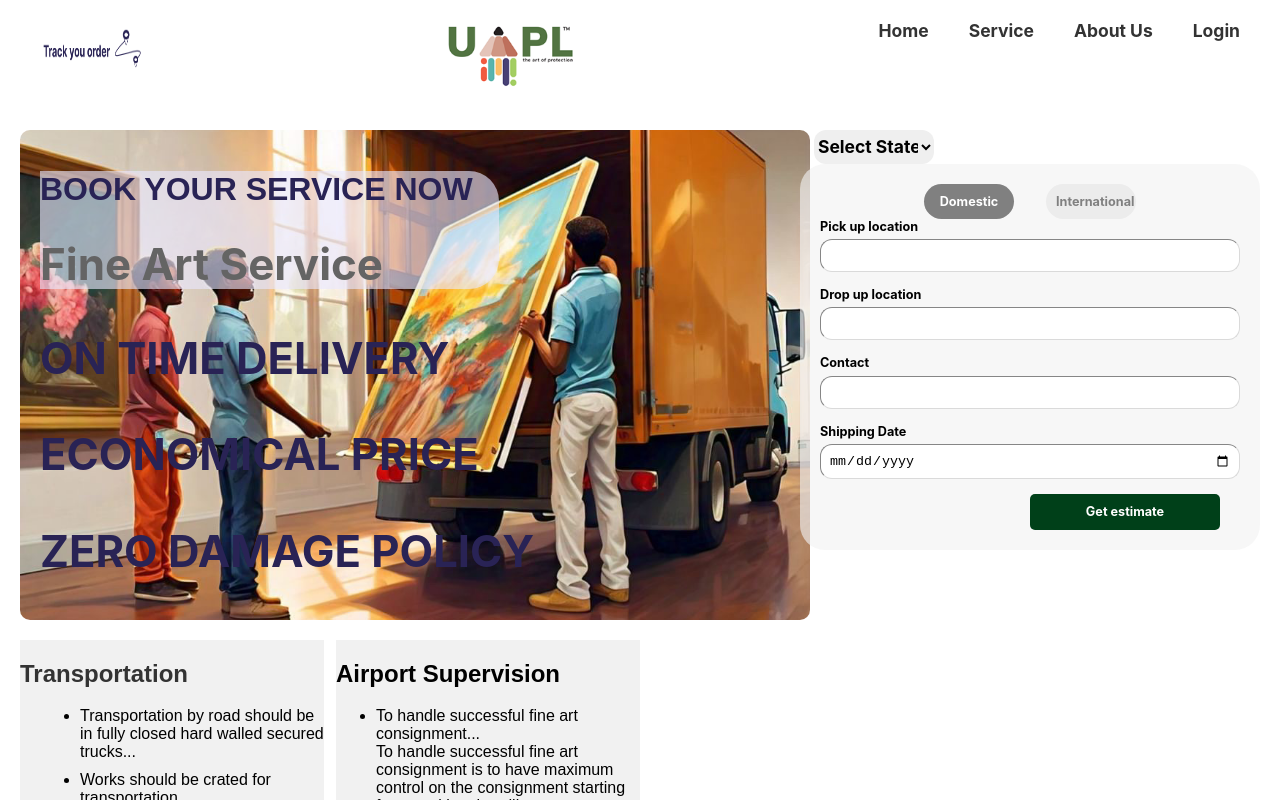
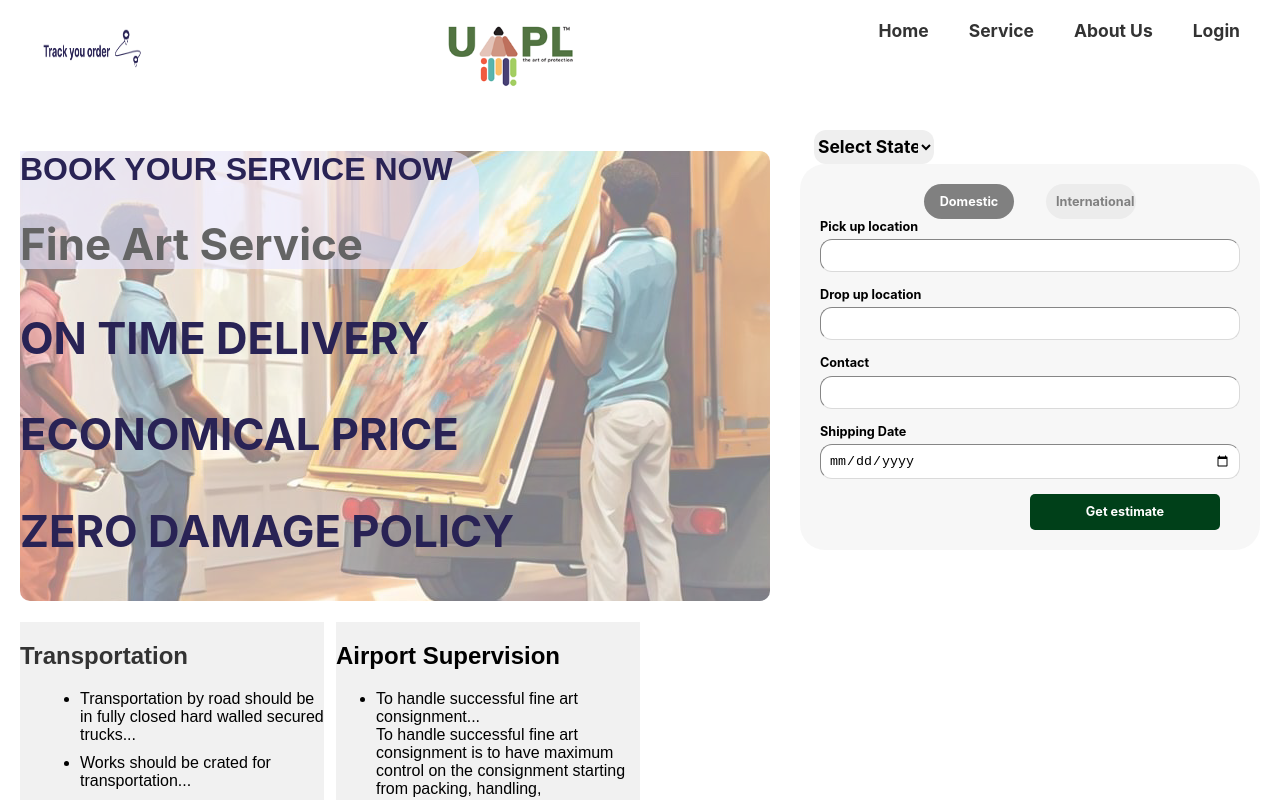
Before and after one commit to lakshmivenkateswara2356/artservices, a React (Create React App) app: page / in a window 1280 px wide. Shown: the top 800 px of the page. Built offline with nearby package versions, Linux system fonts and the light colour scheme.

Commit message:
commitopacity

```diff
--- a/src/components/Login/index.js
+++ b/src/components/Login/index.js
@@ -29,7 +29,7 @@ const LoginPage = () => {
           <label>
             <input type="password" className="password-input" name="password" placeholder="Password" value={credentials.password} onChange={handleChange} />
           </label>
-          <button type="submit">Login</button>
+          <button allert="success" type="submit">Login</button>
         </form>
       </div>
     </div>
--- a/src/components/ServiceDescription/index.css
+++ b/src/components/ServiceDescription/index.css
@@ -56,21 +56,21 @@ background-color: #D9D9D95E;
 margin-left:12px ;
   }
 
-  .addingbackground {
-
-    text-align: left;
+  .addingbackground::before{
+    content: "";
     background-image: url(newimage.jpg);
-
-    background-size: cover;
     background-position: center;
+    background-repeat: no-repeat;
+    position: absolute;
+    z-index: -1;
+    opacity: 0.5;
     height: 450px;
     width: 750px;
     background-color: black;
-    padding: 20px;
     border-radius: 10px;
     color: white;
+  }
 
-  }
 
   .service-description h1 {
     font-size: 2em;
```
